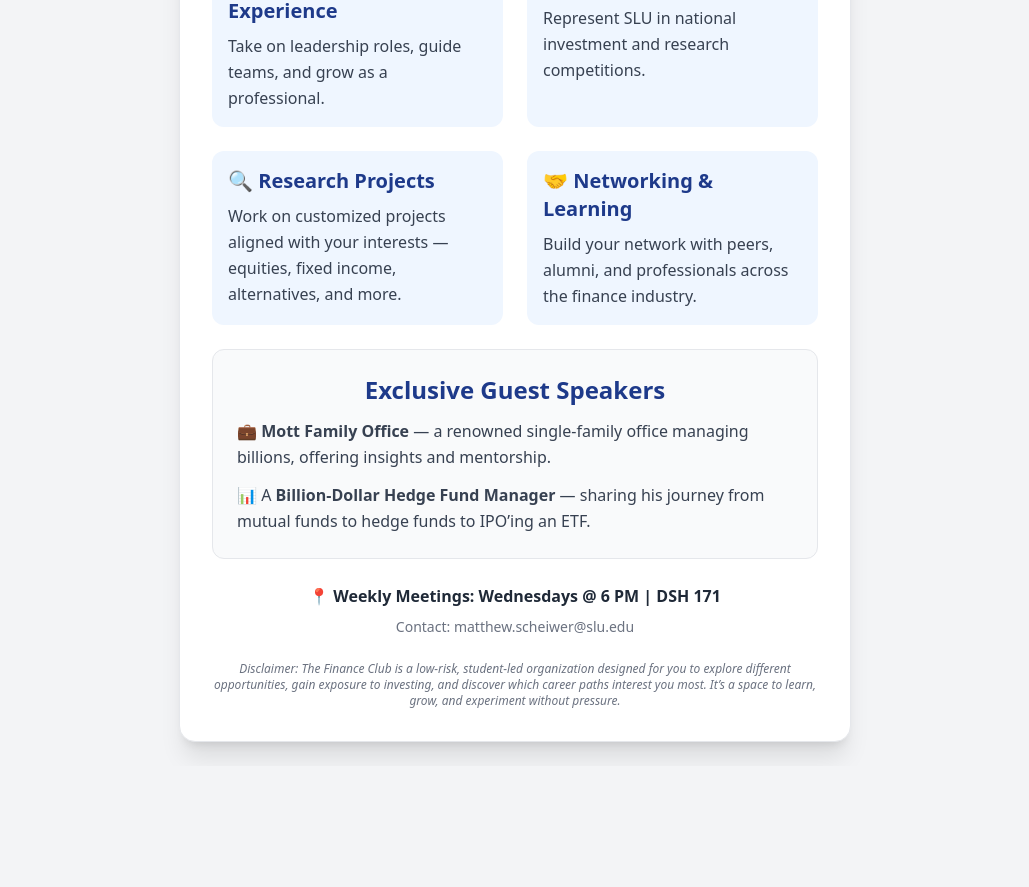
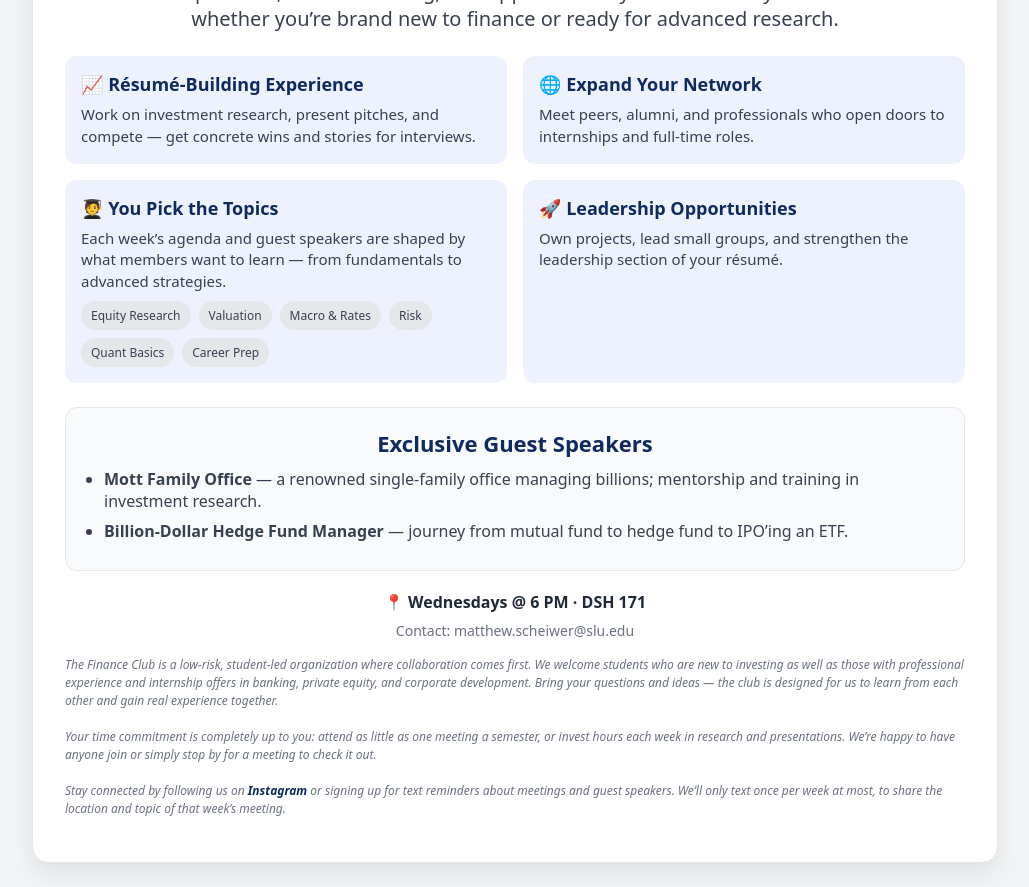
Before and after one commit to mswitzer99/SLUFINCLUB, a plain HTML site: page index.html in a window 1280 px wide. Shown: the part 240-1127 px from the top of the page, without its empty margins (125-1154 px from the left). Before the commit the page ends 1006 px from the top, so only its background shows below. Drawn offline with nearby package versions, Linux system fonts and the light colour scheme.

Commit message:
Update index.html

```diff
--- a/index.html
+++ b/index.html
@@ -1,59 +1,95 @@
 <!DOCTYPE html>
 <html lang="en">
 <head>
-  <meta charset="UTF-8">
-  <meta name="viewport" content="width=device-width, initial-scale=1.0">
+  <meta charset="UTF-8" />
+  <meta name="viewport" content="width=device-width,initial-scale=1" />
   <title>SLU Finance Club</title>
-  <script src="https://cdn.tailwindcss.com"></script>
+  <style>
+    :root{--blue:#0f2a5f;--bg:#f3f4f6;--card:#ffffff;--muted:#6b7280}
+    html,body{margin:0;padding:0;background:var(--bg);font-family:system-ui,-apple-system,Segoe UI,Roboto,Ubuntu,"Helvetica Neue",Arial,sans-serif;color:#111827}
+    .wrap{min-height:100vh;display:flex;align-items:center;justify-content:center;padding:24px}
+    .card{max-width:900px;background:var(--card);border:1px solid #e5e7eb;border-radius:16px;padding:32px;box-shadow:0 10px 25px rgba(0,0,0,.08);text-align:center}
+    h1{font-size:clamp(28px,4vw,40px);margin:0 0 12px;color:var(--blue);font-weight:800}
+    .lead{font-size:clamp(16px,2.4vw,20px);color:#374151;margin:0 0 24px}
+    .grid{display:grid;grid-template-columns:1fr 1fr;gap:16px;margin:0 0 24px;text-align:left}
+    @media (max-width:720px){.grid{grid-template-columns:1fr}}
+    .tile{background:#eef2ff;border-radius:12px;padding:16px}
+    .tile h3{margin:0 0 8px;color:var(--blue);font-size:18px}
+    .tile p{margin:0;color:#374151;font-size:15px;line-height:1.45}
+    .section{background:#f9fafb;border:1px solid #e5e7eb;border-radius:12px;padding:20px;margin:0 0 20px;text-align:left}
+    .section h2{margin:0 0 10px;color:var(--blue);font-size:22px;text-align:center}
+    ul{margin:0;padding-left:18px}
+    li{margin:8px 0;color:#374151}
+    .meta{font-weight:600;color:#1f2937;margin:8px 0}
+    .contact{color:var(--muted);font-size:14px;margin:0 0 16px}
+    .disc{color:var(--muted);font-size:12px;font-style:italic;line-height:1.5;text-align:left}
+    .badge{display:inline-block;background:#e5e7eb;border-radius:999px;padding:6px 10px;font-size:12px;color:#374151;margin-bottom:10px}
+    .chips{display:flex;flex-wrap:wrap;gap:8px;margin-top:8px}
+    .chip{background:#e5e7eb;border-radius:999px;padding:6px 10px;font-size:12px;color:#374151}
+    a{color:#0f2a5f;text-decoration:none;font-weight:600}
+    a:hover{text-decoration:underline}
+  </style>
 </head>
-<body class="bg-gray-100 font-sans leading-relaxed">
-  <div class="flex items-center justify-center min-h-screen p-6">
-    <div class="bg-white shadow-xl rounded-2xl p-8 max-w-2xl text-center border border-gray-200">
-      <!-- Header -->
-      <h1 class="text-4xl font-bold text-blue-900 mb-4">Join the SLU Finance Club</h1>
-      <p class="text-lg text-gray-700 mb-6">
-        A community for aspiring leaders in finance. Learn, network, and gain real-world investment experience.
+<body>
+  <div class="wrap">
+    <main class="card" role="main">
+      <span class="badge">Student-Led • All Levels Welcome</span>
+      <h1>Unlock Your Future with the SLU Finance Club</h1>
+      <p class="lead">
+        Hands-on experience, real networking, and opportunities you can add to your résumé now — whether you’re brand new to finance or ready for advanced research.
       </p>
 
-      <!-- Highlights -->
-      <div class="grid grid-cols-1 md:grid-cols-2 gap-6 mb-6 text-left">
-        <div class="p-4 bg-blue-50 rounded-xl">
-          <h3 class="text-xl font-semibold text-blue-900 mb-2">📈 Leadership & Experience</h3>
-          <p class="text-gray-700">Take on leadership roles, guide teams, and grow as a professional.</p>
+      <section class="grid" aria-label="Value points">
+        <div class="tile">
+          <h3>📈 Résumé-Building Experience</h3>
+          <p>Work on investment research, present pitches, and compete — get concrete wins and stories for interviews.</p>
         </div>
-        <div class="p-4 bg-blue-50 rounded-xl">
-          <h3 class="text-xl font-semibold text-blue-900 mb-2">🏆 Competitions</h3>
-          <p class="text-gray-700">Represent SLU in national investment and research competitions.</p>
+        <div class="tile">
+          <h3>🌐 Expand Your Network</h3>
+          <p>Meet peers, alumni, and professionals who open doors to internships and full-time roles.</p>
         </div>
-        <div class="p-4 bg-blue-50 rounded-xl">
-          <h3 class="text-xl font-semibold text-blue-900 mb-2">🔍 Research Projects</h3>
-          <p class="text-gray-700">Work on customized projects aligned with your interests — equities, fixed income, alternatives, and more.</p>
+        <div class="tile">
+          <h3>🧑‍🎓 You Pick the Topics</h3>
+          <p>Each week’s agenda and guest speakers are shaped by what members want to learn — from fundamentals to advanced strategies.</p>
+          <div class="chips">
+            <span class="chip">Equity Research</span>
+            <span class="chip">Valuation</span>
+            <span class="chip">Macro & Rates</span>
+            <span class="chip">Risk</span>
+            <span class="chip">Quant Basics</span>
+            <span class="chip">Career Prep</span>
+          </div>
         </div>
-        <div class="p-4 bg-blue-50 rounded-xl">
-          <h3 class="text-xl font-semibold text-blue-900 mb-2">🤝 Networking & Learning</h3>
-          <p class="text-gray-700">Build your network with peers, alumni, and professionals across the finance industry.</p>
+        <div class="tile">
+          <h3>🚀 Leadership Opportunities</h3>
+          <p>Own projects, lead small groups, and strengthen the leadership section of your résumé.</p>
         </div>
-      </div>
+      </section>
 
-      <!-- Guest Speakers -->
-      <div class="bg-gray-50 border rounded-xl p-6 mb-6">
-        <h2 class="text-2xl font-bold text-blue-900 mb-3">Exclusive Guest Speakers</h2>
-        <ul class="text-gray-700 space-y-3 text-left">
-          <li>💼 <strong>Mott Family Office</strong> — a renowned single-family office managing billions, offering insights and mentorship.</li>
-          <li>📊 A <strong>Billion-Dollar Hedge Fund Manager</strong> — sharing his journey from mutual funds to hedge funds to IPO’ing an ETF.</li>
+      <section class="section" aria-label="Speakers">
+        <h2>Exclusive Guest Speakers</h2>
+        <ul>
+          <li><strong>Mott Family Office</strong> — a renowned single-family office managing billions; mentorship and training in investment research.</li>
+          <li><strong>Billion-Dollar Hedge Fund Manager</strong> — journey from mutual fund to hedge fund to IPO’ing an ETF.</li>
         </ul>
-      </div>
+      </section>
 
-      <!-- Meeting Info -->
-      <p class="font-semibold text-gray-800 mb-2">📍 Weekly Meetings: Wednesdays @ 6 PM | DSH 171</p>
-      <p class="text-sm text-gray-500 mb-6">Contact: matthew.scheiwer@slu.edu</p>
+      <p class="meta">📍 Wednesdays @ 6 PM · DSH 171</p>
+      <p class="contact">Contact: matthew.scheiwer@slu.edu</p>
 
-      <!-- Disclaimer -->
-      <p class="text-xs text-gray-500 italic">
-        Disclaimer: The Finance Club is a low-risk, student-led organization designed for you to explore different opportunities,
-        gain exposure to investing, and discover which career paths interest you most. It’s a space to learn, grow, and experiment without pressure.
+      <!-- Polished Disclaimer -->
+      <p class="disc">
+        The Finance Club is a low-risk, student-led organization where collaboration comes first.
+        We welcome students who are new to investing as well as those with professional experience and internship offers in banking, private equity, and corporate development.
+        Bring your questions and ideas — the club is designed for us to learn from each other and gain real experience together. <br><br>
+        Your time commitment is completely up to you: attend as little as one meeting a semester, or invest hours each week in research and presentations.
+        We’re happy to have anyone join or simply stop by for a meeting to check it out. <br><br>
+        Stay connected by following us on
+        <a href="https://www.instagram.com/slufinanceclub/" target="_blank">Instagram</a>
+        or signing up for text reminders about meetings and guest speakers.
+        We’ll only text once per week at most, to share the location and topic of that week’s meeting.
       </p>
-    </div>
+    </main>
   </div>
 </body>
 </html>
```
